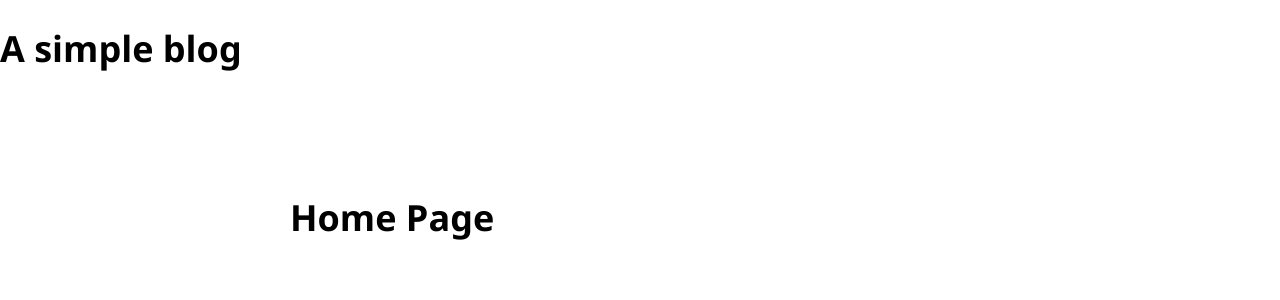
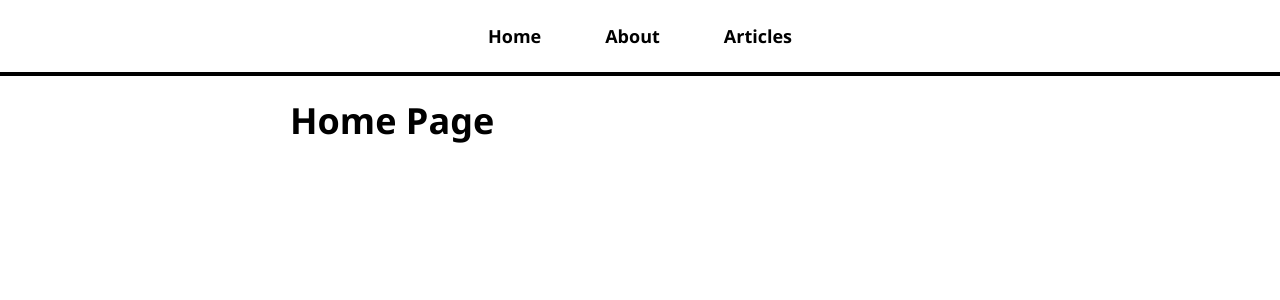
Before and after one commit to mr-selviraja/simple-blog, a React (Create React App) app: page / in a window 1280 px wide. Shown: the top 300 px of the page. Built offline with nearby package versions, Linux system fonts and the light colour scheme.

Commit message:
React router links added

```diff
--- a/src/App.js
+++ b/src/App.js
@@ -1,5 +1,6 @@
 import "./App.css";
 import { BrowserRouter, Routes, Route } from "react-router-dom";
+import Navbar from "./Navbar";
 import HomePage from "./pages/HomePage";
 import AboutPage from "./pages/AboutPage";
 import ArticlesListPage from "./pages/ArticlesListPage";
@@ -9,7 +10,7 @@
   return (
     <BrowserRouter>
       <div className="App">
-        <h1>A simple blog</h1>
+        <Navbar />
         <div id="page-body">
           <Routes>
             <Route path="/" element={<HomePage />} />
--- /dev/null
+++ b/src/Navbar.js
@@ -0,0 +1,21 @@
+import { Link } from "react-router-dom";
+
+const Navbar = () => {
+  return (
+    <nav>
+      <ul>
+        <li>
+          <Link to="/">Home</Link>
+        </li>
+        <li>
+          <Link to="/about">About</Link>
+        </li>
+        <li>
+          <Link to="/articles">Articles</Link>
+        </li>
+      </ul>
+    </nav>
+  );
+};
+
+export default Navbar;
```
Also changed, not shown: 1 other file (tests, documents, lock files or other folders).
